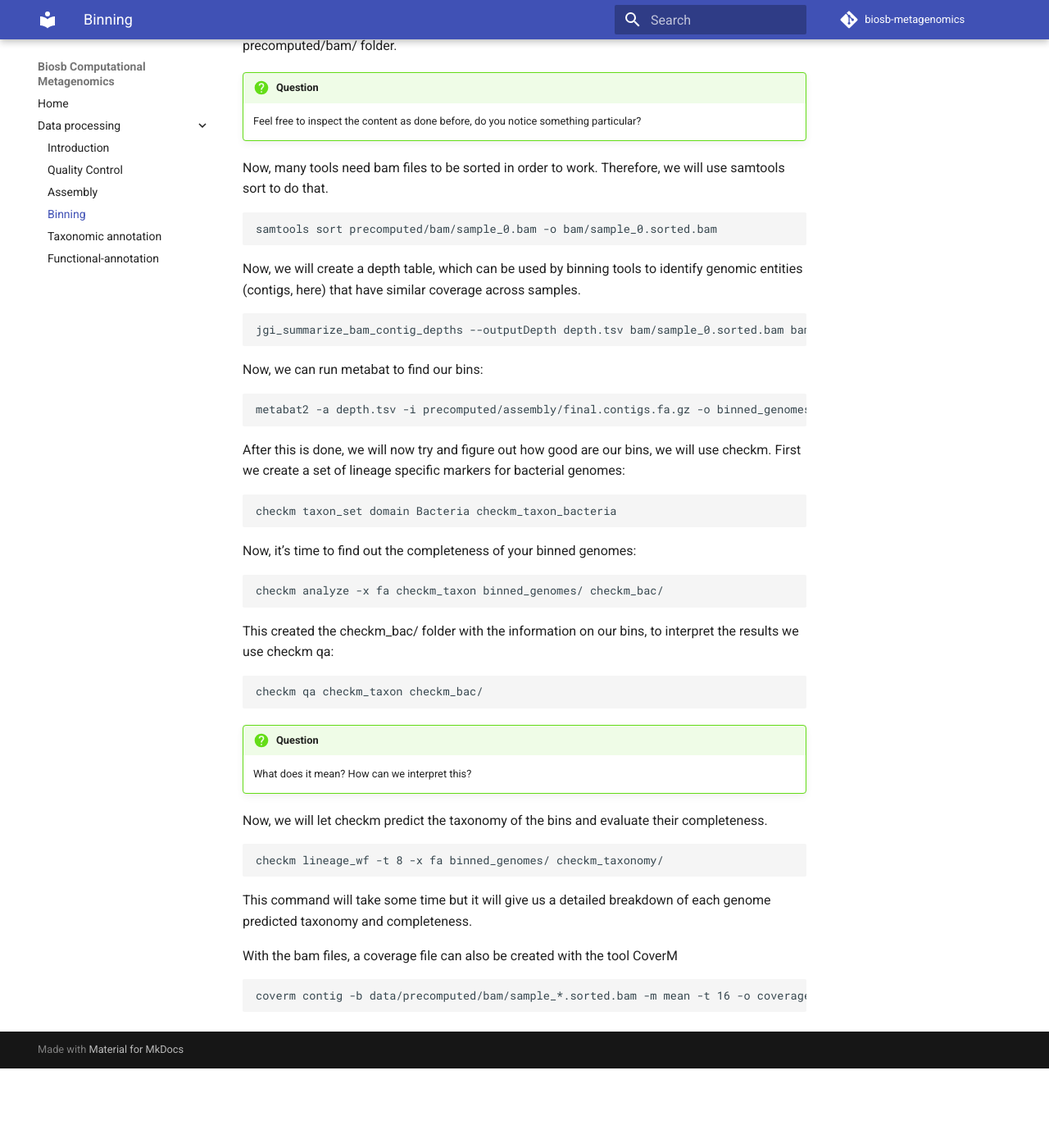
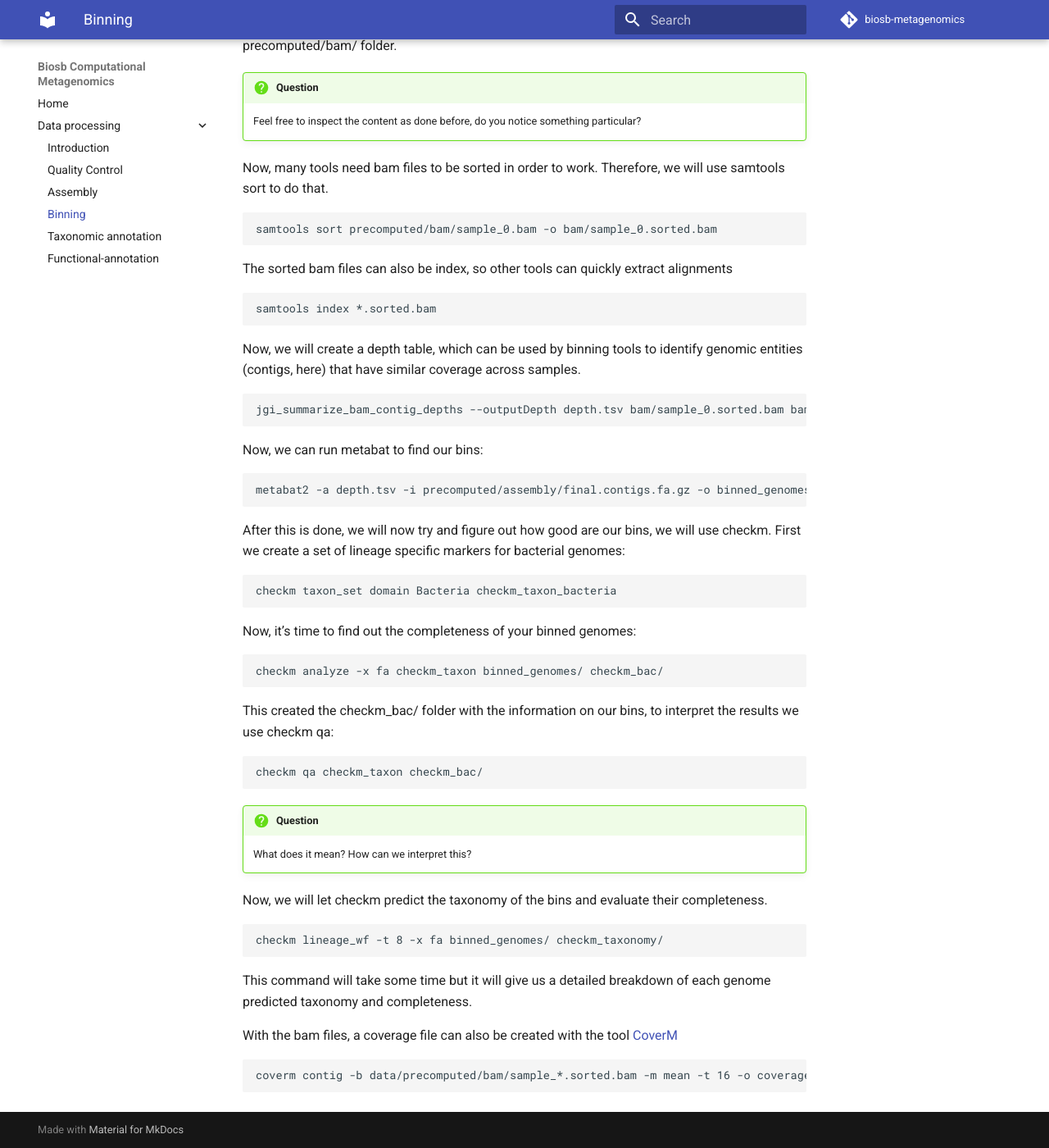
Before and after one commit to mdehollander/biosb-metagenomics, an MkDocs documentation site: the page built from docs/data-processing/binning.md, in a window 1280 px wide and 1400 px high, scrolled down 343 px. Shown: the whole window at 82% size. Built offline with MkDocs 1.6.1 and Material for MkDocs 9.7.7, drawn with Linux system fonts in a browser that asks for light colours; comment, search, counter and statistics services are not loaded; before the commit the page ends 1646 px from its top, so only the background shows below that.

Commit message:
index bam files

```diff
--- a/docs/data-processing/binning.md
+++ b/docs/data-processing/binning.md
@@ -14,6 +14,10 @@ Here, we won’t run it for all samples to save time and space, you will find th
 Now, many tools need bam files to be sorted in order to work. Therefore, we will use samtools sort to do that.
 
     samtools sort precomputed/bam/sample_0.bam -o bam/sample_0.sorted.bam
+
+The sorted bam files can also be index, so other tools can quickly extract alignments
+
+    samtools index *.sorted.bam
 
 Now, we will create a depth table, which can be used by binning tools to identify genomic entities (contigs, here) that have similar coverage across samples.
 
@@ -45,6 +49,6 @@ Now, we will let checkm predict the taxonomy of the bins and evaluate their comp
 
 This command will take some time but it will give us a detailed breakdown of each genome predicted taxonomy and completeness.
 
-With the bam files, a coverage file can also be created with the tool CoverM
+With the bam files, a coverage file can also be created with the tool [CoverM](https://github.com/wwood/CoverM)
 
     coverm contig -b data/precomputed/bam/sample_*.sorted.bam -m mean -t 16 -o coverage.tsv
```
